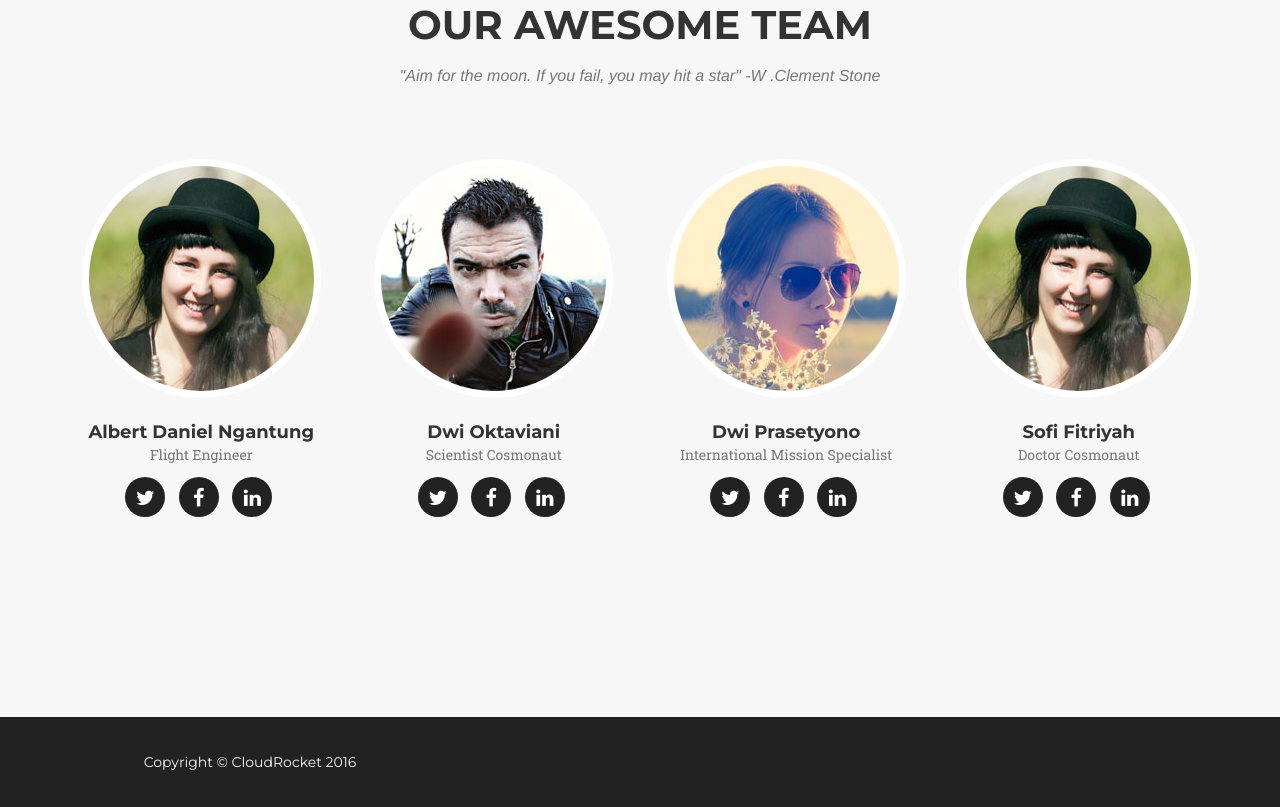
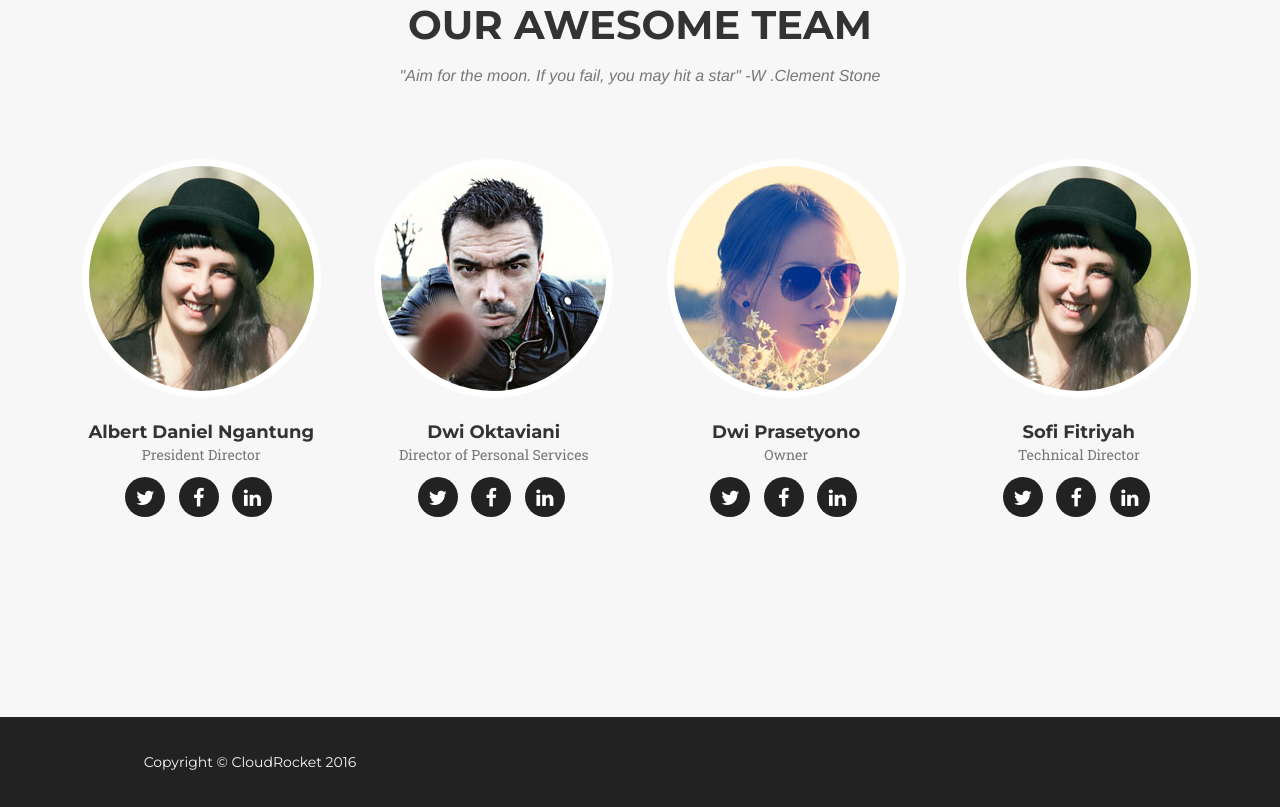
Before and after one commit to agnium-academy/abyor-1-web, a plain HTML site: page index.html in a window 1280 px wide. Shown: the part 2502-3309 px from the top of the page. Drawn offline with nearby package versions, Linux system fonts and the light colour scheme; a web font is replaced by a local one.

Commit message:
merubah title jabatan pada profil team di index.html

```diff
--- a/index.html
+++ b/index.html
@@ -206,7 +206,7 @@
                     <div class="team-member">
                         <img src="img/team/1.jpg" class="img-responsive img-circle" alt="">
                         <h4>Albert Daniel Ngantung</h4>
-                        <p class="text-muted">Flight Engineer</p>
+                        <p class="text-muted">President Director</p>
                         <ul class="list-inline social-buttons">
                             <li><a href="#"><i class="fa fa-twitter"></i></a>
                             </li>
@@ -221,7 +221,7 @@
                     <div class="team-member">
                         <img src="img/team/2.jpg" class="img-responsive img-circle" alt="">
                         <h4>Dwi Oktaviani</h4>
-                        <p class="text-muted">Scientist Cosmonaut</p>
+                        <p class="text-muted">Director of Personal Services</p>
                         <ul class="list-inline social-buttons">
                             <li><a href="#"><i class="fa fa-twitter"></i></a>
                             </li>
@@ -236,7 +236,7 @@
                     <div class="team-member">
                         <img src="img/team/3.jpg" class="img-responsive img-circle" alt="">
                         <h4>Dwi Prasetyono</h4>
-                        <p class="text-muted">International Mission Specialist</p>
+                        <p class="text-muted">Owner</p>
                         <ul class="list-inline social-buttons">
                             <li><a href="#"><i class="fa fa-twitter"></i></a>
                             </li>
@@ -251,7 +251,7 @@
                     <div class="team-member">
                         <img src="img/team/1.jpg" class="img-responsive img-circle" alt="">
                         <h4>Sofi Fitriyah</h4>
-                        <p class="text-muted">Doctor Cosmonaut</p>
+                        <p class="text-muted">Technical Director</p>
                         <ul class="list-inline social-buttons">
                             <li><a href="#"><i class="fa fa-twitter"></i></a>
                             </li>
```
